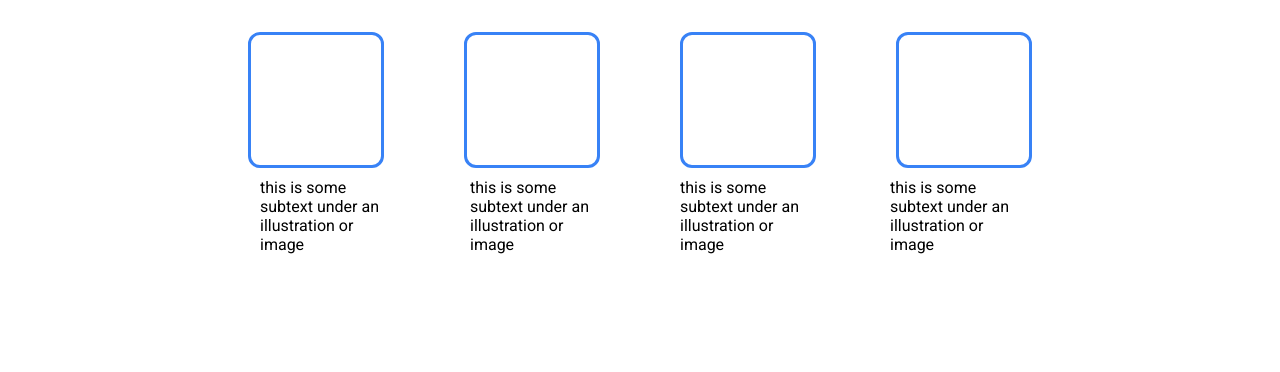
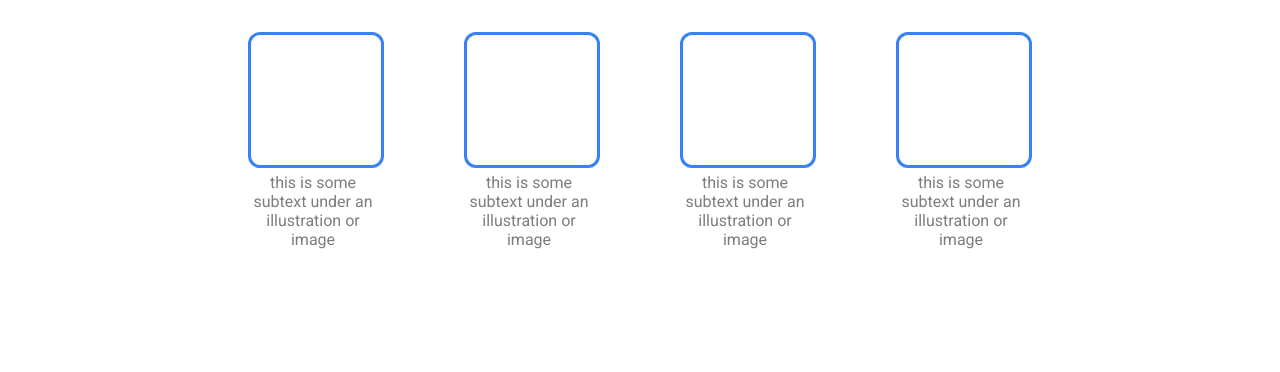
Before and after one commit to oxamyt/Landing-Page, a plain HTML site: page index.html in a window 1280 px wide. Shown: the part 580-952 px from the top of the page. Drawn offline with Linux system fonts and the light colour scheme.

Commit message:
remake-info-section-box-text

```diff
--- a/index.html
+++ b/index.html
@@ -34,16 +34,23 @@
     <div class="information">
         <div class="info-header">Some random information</div>
             <div class="images">
+                <div class="flex-wrap">
                 <div class="box"></div>
+                <div><p class="box-text">this is some subtext under an illustration or image</p></div>
+            </div>
+            <div class="flex-wrap">
                 <div class="box"></div>
+                <div><p class="box-text">this is some subtext under an illustration or image</p></div>
+            </div>
+            <div class="flex-wrap">
                 <div class="box"></div>
+                <div><p class="box-text">this is some subtext under an illustration or image</p></div>
+            </div>
+            <div class="flex-wrap">
                 <div class="box"></div>
+                <div><p class="box-text">this is some subtext under an illustration or image</p></div>
             </div>
-            <div class="box-texts">
-                <div class="box-text">this is some subtext under an illustration or image</div>
-                <div class="box-text">this is some subtext under an illustration or image</div>
-                <div class="box-text">this is some subtext under an illustration or image</div>
-                <div class="box-text">this is some subtext under an illustration or image</div>
+
             </div>
         </div>
     </div>
--- a/style.css
+++ b/style.css
@@ -101,7 +101,7 @@ button{
 .images {
     display: flex;
     justify-content: center;
-    gap:80px
+    gap:80px;
 }
 
 .box {
@@ -111,15 +111,11 @@ button{
     border-radius: 12px;
 }
 
-
-.box-texts {
+.box-text{
+    max-width: 130px;
+    text-align: center;
     display: flex;
     justify-content: center;
-    gap:80px;
-    margin-top: 10px;
+    margin-top: 5px;
+    color: rgb(129, 124, 124)
 }
-
-.box-text{
-    width: 130px;
-    height:130px;
-}
```
